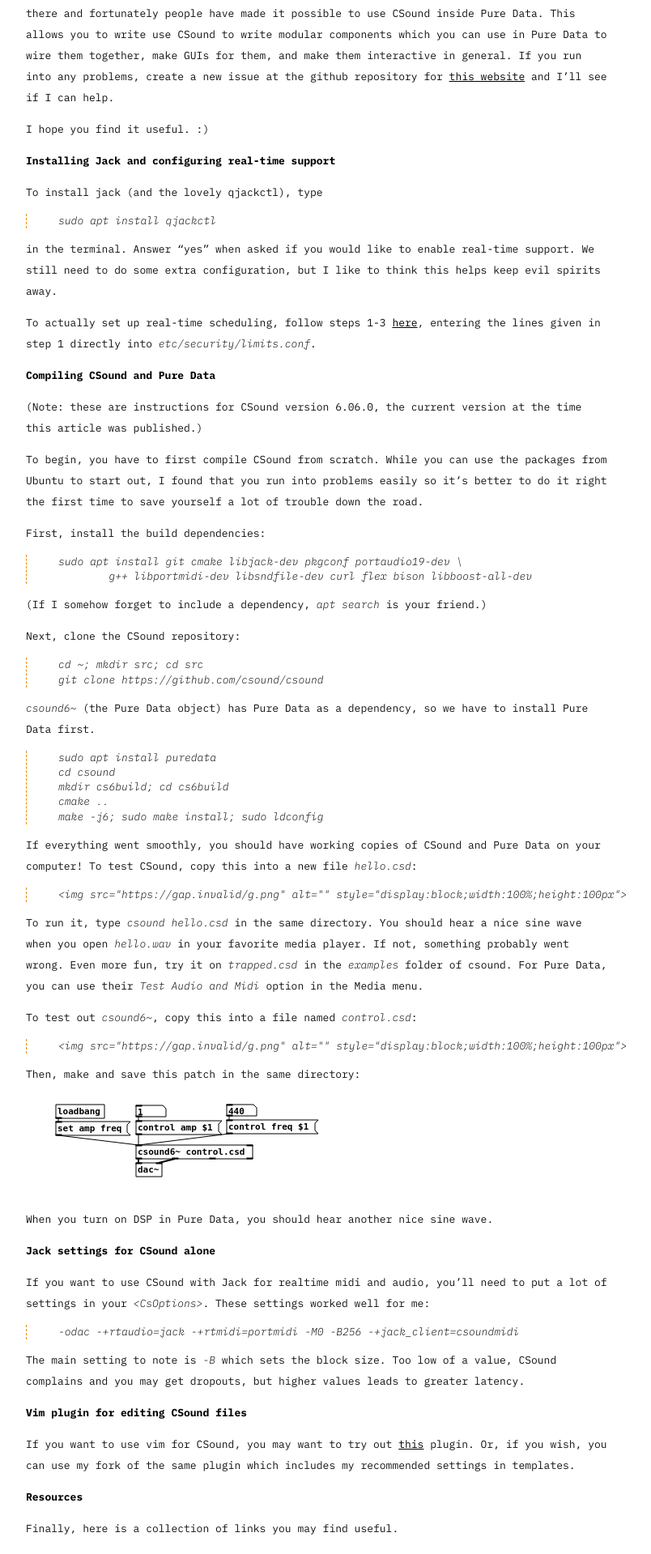
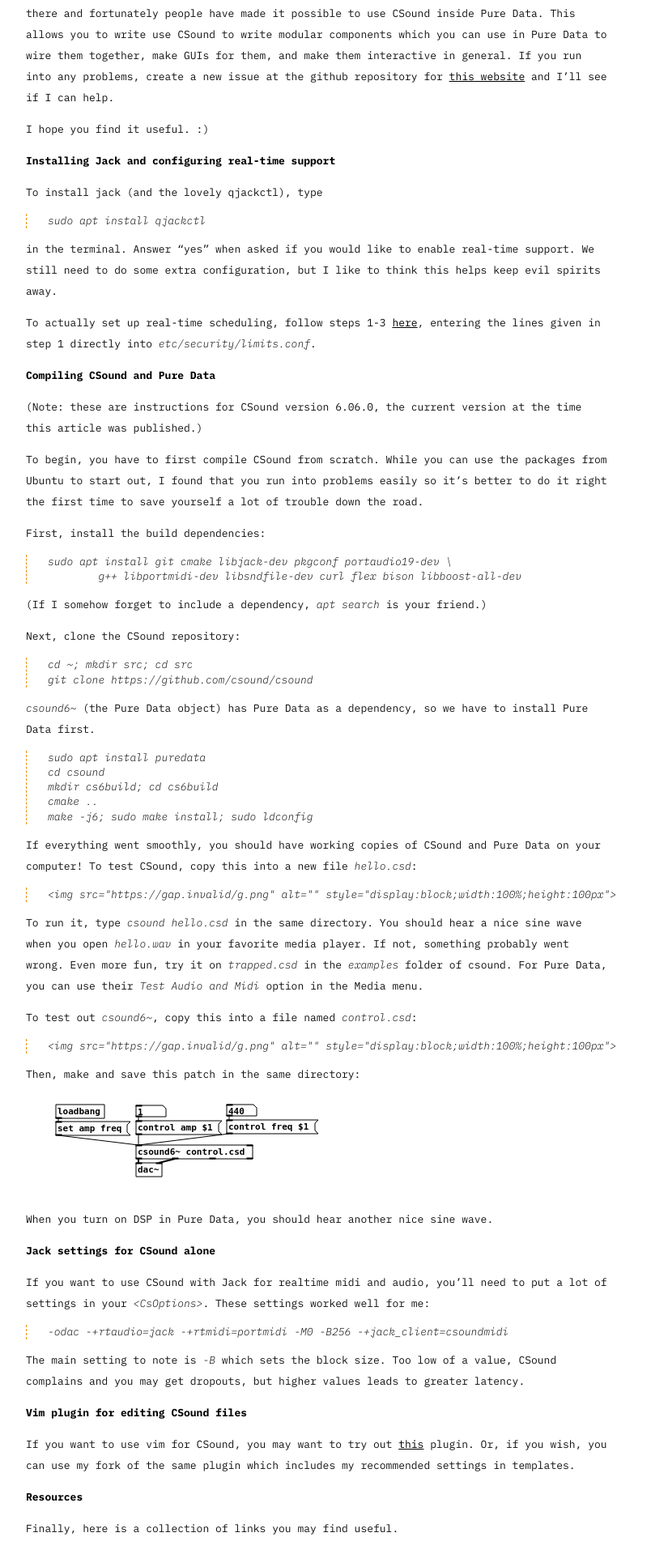
Before and after one commit to foeb/foeb.github.io, a Jekyll site: the page built from _posts/2016-07-12-setting-up-csound-and-pd.md, in a window 1280 px wide. Shown: the part 306-2225 px from the top of the page at 81% size, without its empty margins (248-1052 px from the left). Built offline with Jekyll 4.4.1, drawn with Linux system fonts in a browser that asks for light colours.

Commit message:
minor tweaks for <pre>

```diff
--- a/css/main.scss
+++ b/css/main.scss
@@ -98,7 +98,11 @@
 }
 
 pre {
-  padding-left: 3em;
+  padding-left: 2em;
+  @media only screen and (max-width: $break-small) {
+    padding-left: 1em;
+    font-size: 10px;
+  }
 }
 
 body > header a {
```
